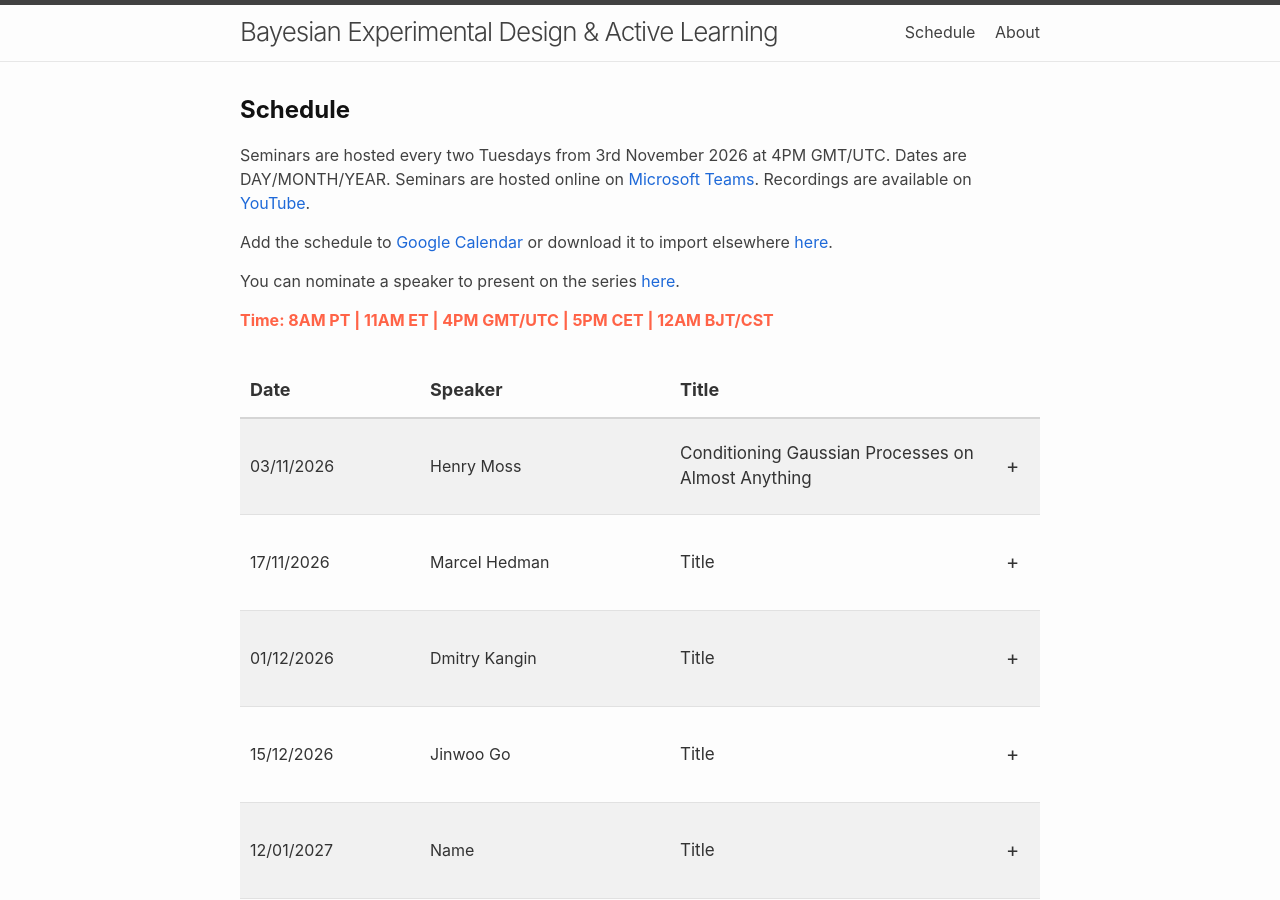
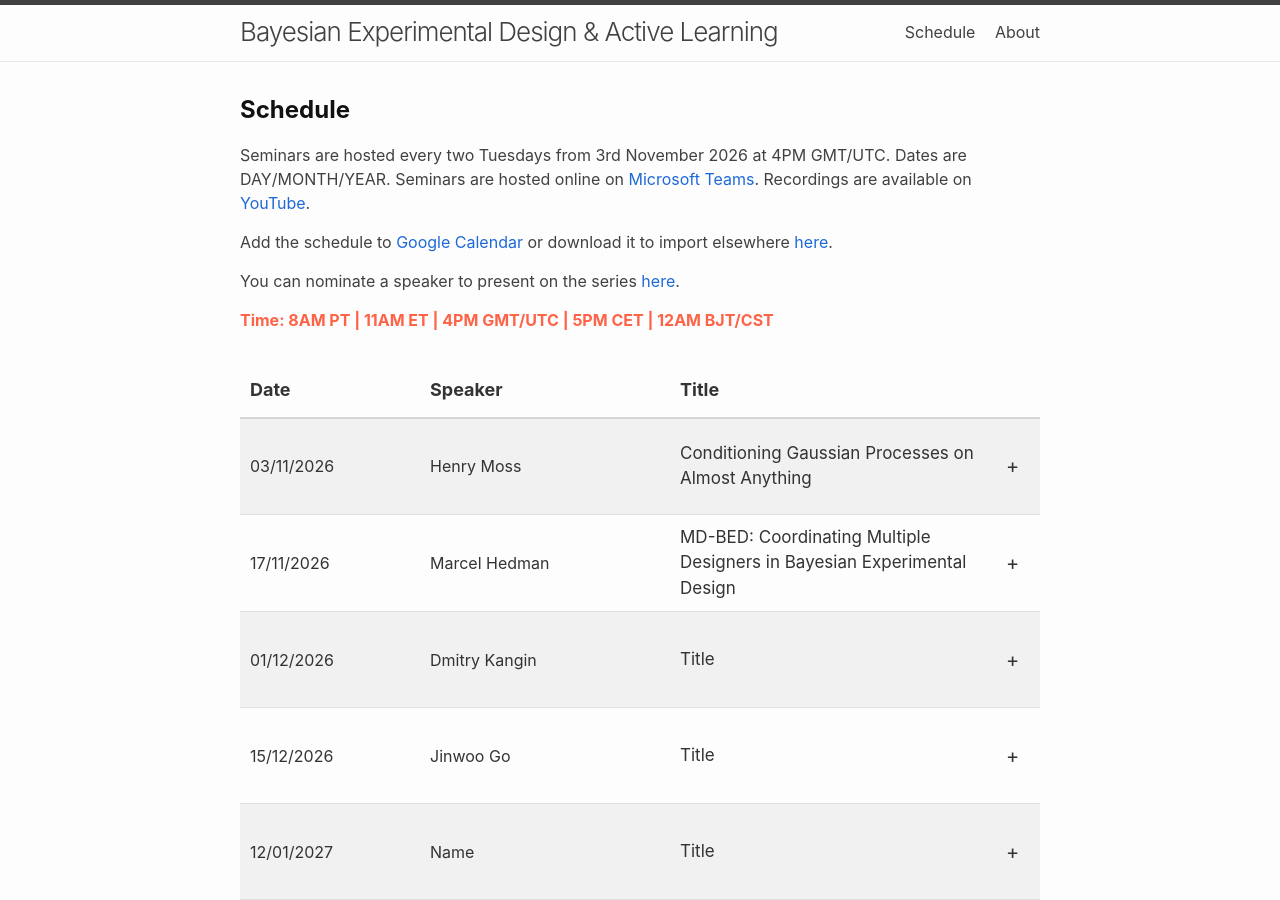
Before and after one commit to bayesiandesign/seminar, a Jekyll site: the page built from schedule.html, in a window 1280 px wide and 900 px high. Built offline with Jekyll 4.4.1, drawn with Linux system fonts in a browser that asks for light colours; nearby versions of some CDN libraries.

Commit message:
Update schedule.html

```diff
--- a/schedule.html
+++ b/schedule.html
@@ -66,7 +66,7 @@ permalink: /schedule/
             </div>
 
             <div class="seminar-title">
-                Title
+                MD-BED: Coordinating Multiple Designers in Bayesian Experimental Design
             </div>
 
             <div class="seminar-expand">
@@ -79,7 +79,7 @@ permalink: /schedule/
             <strong>Abstract</strong>
 
             <p>
-                This is where the abstract for the seminar goes.
+                To date, Bayesian experimental design (BED) has largely studied how a single adaptive policy should choose experiments. Yet many real-world settings involve multiple designers making experimental decisions independently, including laboratories, field teams, and decentralised robots. Even when individual designers choose informative experiments, they may collectively acquire redundant information. In this talk, we introduce multi-designer Bayesian experimental design (MD-BED) and explore the coordination problem that arises when designers share an inferential objective but act using only their local histories. We show how this problem can be characterised information-theoretically, and how centralised training with decentralised execution (CTDE) can improve information acquisition and encourage designer specialisation under heterogeneous experimental costs, without requiring communication during execution.
             </p>
         </div>
 
```
